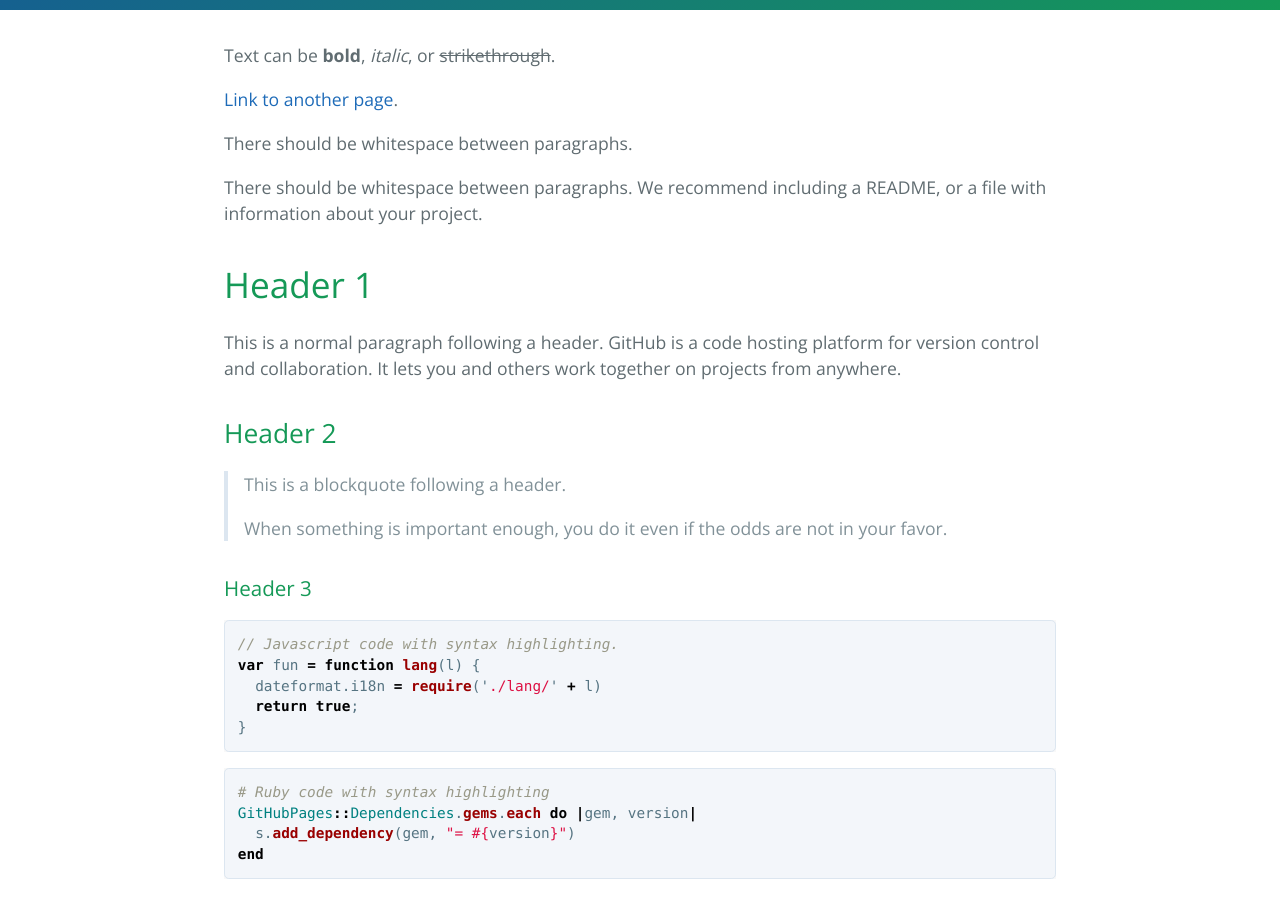
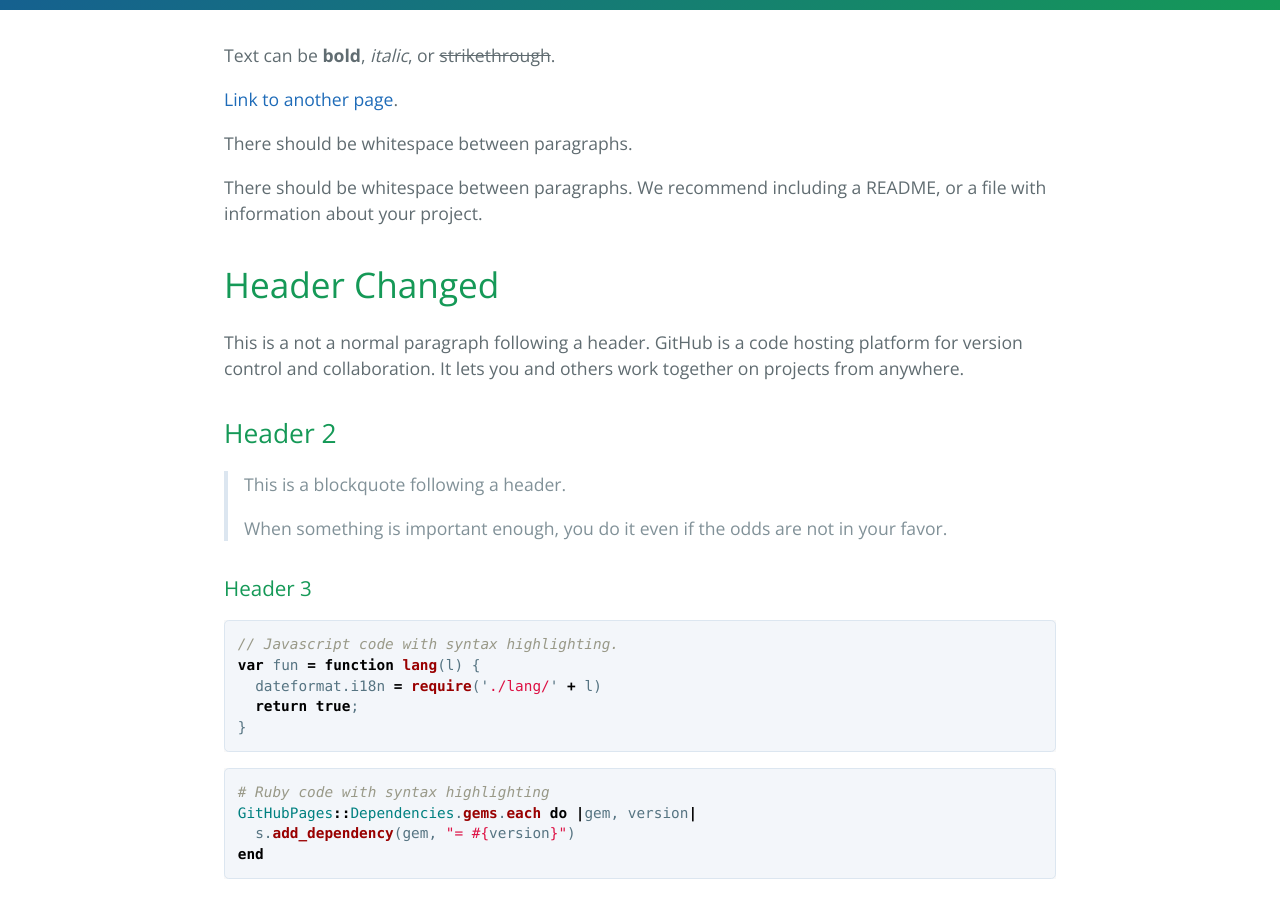
Before and after one commit to ugacyberarch/manual, a Jekyll site: the page built from index.md, in a window 1280 px wide and 900 px high, scrolled down 373 px. Built offline with Jekyll 4.4.1, drawn with Linux system fonts in a browser that asks for light colours.

Commit message:
Update index.md
just a test

```diff
--- a/index.md
+++ b/index.md
@@ -10,9 +10,9 @@ There should be whitespace between paragraphs.
 
 There should be whitespace between paragraphs. We recommend including a README, or a file with information about your project.
 
-# Header 1
+# Header Changed
 
-This is a normal paragraph following a header. GitHub is a code hosting platform for version control and collaboration. It lets you and others work together on projects from anywhere.
+This is a not a normal paragraph following a header. GitHub is a code hosting platform for version control and collaboration. It lets you and others work together on projects from anywhere.
 
 ## Header 2
 
```
